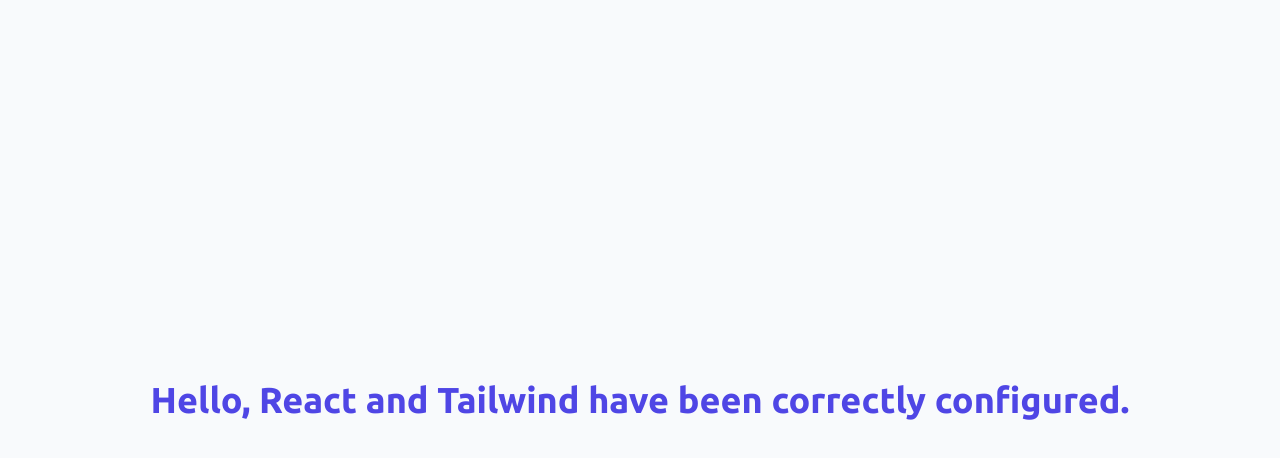
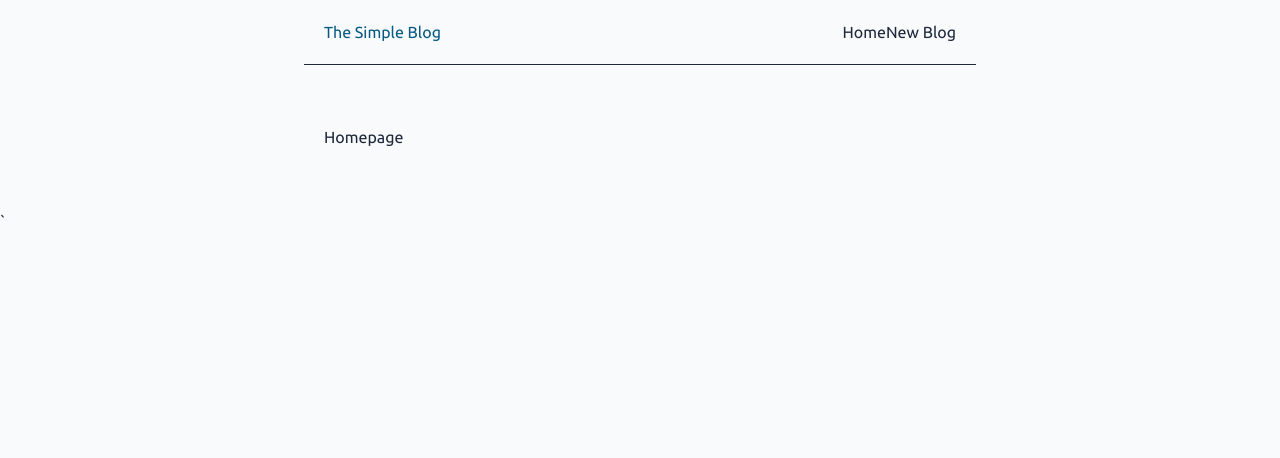
Before and after one commit to thes3interdev/slp-simple-blog-website, a React (Create React App) app: page / in a window 1280 px wide. Shown: the top 458 px of the page. Built offline with nearby package versions, Linux system fonts and the light colour scheme.

Commit message:
feat: multiple components.

```diff
--- a/public/index.html
+++ b/public/index.html
@@ -3,9 +3,9 @@
 	<head>
 		<meta charset="utf-8" />
 		<meta name="viewport" content="width=device-width, initial-scale=1.0" />
-		<meta name="description" content="Starter template for React.js projects." />
+		<meta name="description" content="Simple blog application to learn the basics of React.js." />
 		<link rel="icon" href="./favicon.png" type="image/png" />
-		<title>Starter Template | React.js Projects</title>
+		<title>Simple Blog | Michael Owuor</title>
 	</head>
 	<body>
 		<noscript>You need to enable JavaScript to run this app.</noscript>
--- a/src/App.js
+++ b/src/App.js
@@ -1,11 +1,15 @@
+import Navbar from './components/Navbar';
+
+import Home from './pages/Home';
+
 const App = () => {
 	return (
 		<div>
-			<div className="flex h-screen w-full items-center justify-center">
-				<h1 className="text-4xl font-semibold text-indigo-600">
-					Hello, React and Tailwind have been correctly configured.
-				</h1>
+			<Navbar />
+			<div className="content">
+				<Home />
 			</div>
+			`
 		</div>
 	);
 };
--- /dev/null
+++ b/src/components/Navbar.js
@@ -0,0 +1,13 @@
+const Navbar = () => {
+	return (
+		<nav className="navbar">
+			<h1 className="navbar-header">The Simple Blog</h1>
+			<div className="navbar-links">
+				<a href="/">Home</a>
+				<a href="/create">New Blog</a>
+			</div>
+		</nav>
+	);
+};
+
+export default Navbar;
--- a/src/index.css
+++ b/src/index.css
@@ -1,4 +1,3 @@
-@import url('https://fonts.googleapis.com/css2?family=Poppins:wght@100;200;300;400;500;600;700;800;900&display=swap');
 @import url('https://fonts.googleapis.com/css2?family=Ubuntu:wght@300;400;500;700&display=swap');
 
 @tailwind base;
@@ -11,6 +10,28 @@
 	}
 
 	body {
-		@apply bg-slate-50 font-ubuntu text-slate-700 antialiased;
+		@apply bg-slate-50 font-ubuntu text-slate-800 antialiased;
 	}
 }
+
+@layer components {
+	.navbar {
+		@apply my-0 mx-auto flex max-w-2xl items-center border-b border-slate-800 p-5;
+	}
+
+	.navbar-header {
+		@apply text-sky-800;
+	}
+
+	.navbar-links {
+		@apply ml-auto;
+	}
+
+	.navbar-anchor {
+		@apply ml-4 p-[6px] no-underline hover:text-blue-800;
+	}
+
+	.content {
+		@apply my-10 mx-auto max-w-2xl p-5;
+	}
+}
--- /dev/null
+++ b/src/pages/Home.js
@@ -0,0 +1,9 @@
+const Home = () => {
+	return (
+		<div className="home">
+			<h2>Homepage</h2>
+		</div>
+	);
+};
+
+export default Home;
--- a/tailwind.config.js
+++ b/tailwind.config.js
@@ -2,7 +2,6 @@
 	content: ['./src/**/*.{js,jsx,ts,tsx}'],
 	theme: {
 		fontFamily: {
-			poppins: 'Poppins, sans-serif',
 			ubuntu: 'Ubuntu, sans-serif',
 		},
 		extend: {},
```
Also changed, not shown: public/robots.txt (deleted), 2 other files (tests, documents, lock files or other folders).
